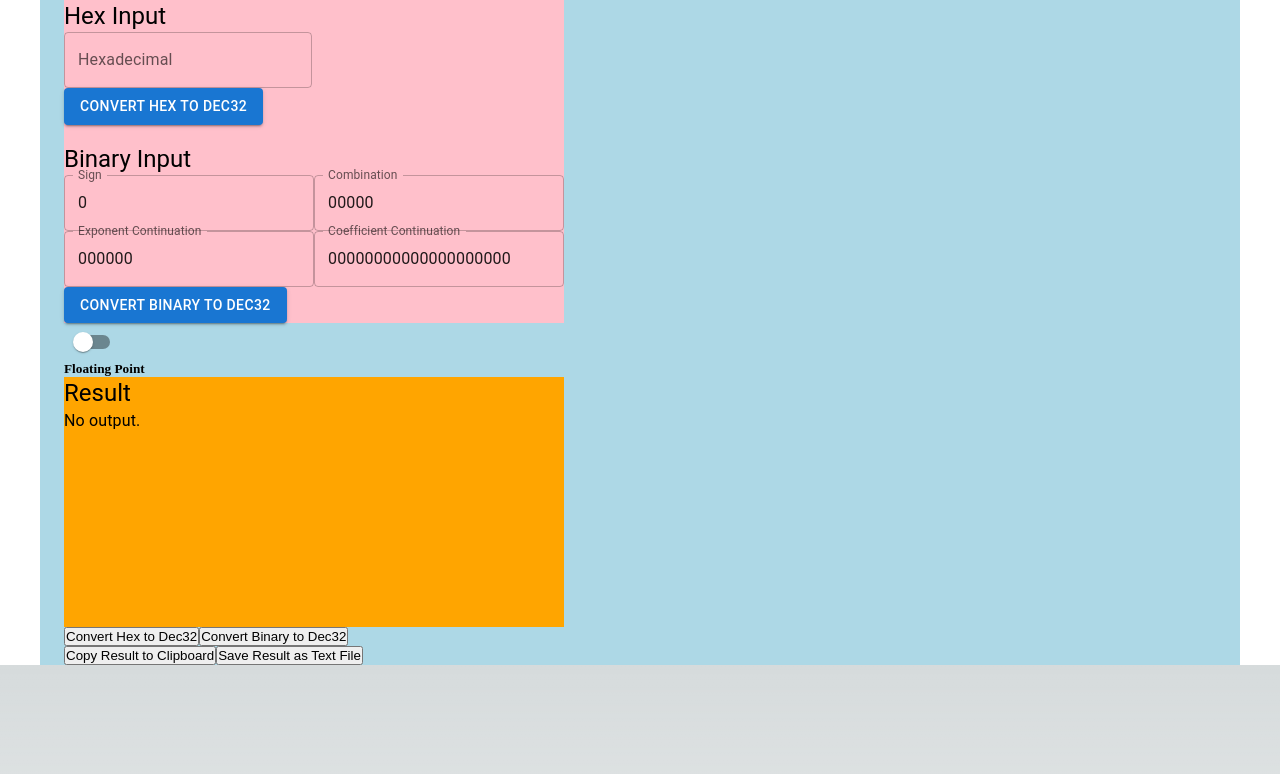
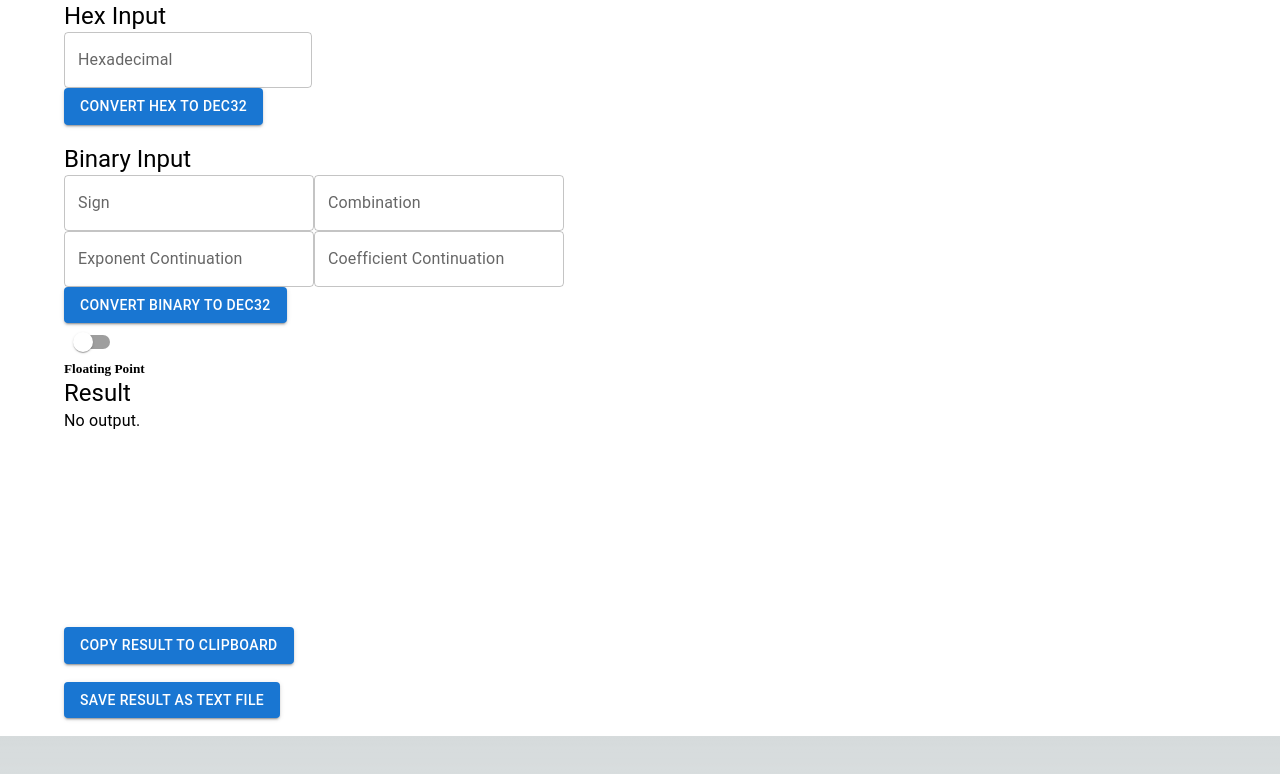
Before and after one commit to alankun5/IEEE-754-Decimal32-FP-Translator-Simulator, a Next.js app in the folder Decimal32FP-Sim/: page / in a window 1280 px wide. Shown: the top 774 px of the page. Built offline with nearby package versions, Linux system fonts and the light colour scheme.

Commit message:
fix: fixed point representation

```diff
--- a/Decimal32FP-Sim/app/page.jsx
+++ b/Decimal32FP-Sim/app/page.jsx
@@ -19,25 +19,15 @@ export default function TestPage() {
     const [value, setValue] = useState("");
 
     // For binary input
-    const [sign, setSign] = useState("0");
-    const [combination, setCombination] = useState("00000");
-    const [exponent, setExponent] = useState("000000");
-    const [coefficient, setCoefficient] = useState("00000000000000000000");
+    const [sign, setSign] = useState("");
+    const [combination, setCombination] = useState("");
+    const [exponent, setExponent] = useState("");
+    const [coefficient, setCoefficient] = useState("");
 
     // When Floating Point result is updated, update Fixed Point result as well.
     useEffect(() => {
-      /* Perform necessary Calculations */
-      // const convertedDec = convertHex(value);
-      // if (!Number.isNaN(convertedDec) && !(convertedDec === "Invalid input.") && !(convertedDec === "Infinity") && !(convertedDec === "-Infinity") && !(convertedDec === "NaN"))
-      //   setResultFixed((Number(convertedDec[0]) * (Math.pow(10, Number(convertedDec[1])))).toString());
-      // else if (convertedDec === "Invalid input." || convertedDec === "Infinity" || convertedDec === "-Infinity" || convertedDec === "NaN")
-      //   setResultFixed(convertedDec);
-      // else
-      //   setResultFixed("No output.")
-
-      //console.log("debug_result: ", result[0]);
       if (!Number.isNaN(result) && !(specialCases.includes(result)))
-        setResultFixed((Number(result[0]) * (Math.pow(10, Number(result[1])))).toString());
+        setResultFixed(toFixedPoint(result));
       else if (specialCases.includes(result) || result === "Invalid input.")
         setResultFixed(result);
       else
@@ -53,14 +43,6 @@ export default function TestPage() {
 
     const handleTogglePoint = (prevPoint) => {
       togglePoint(prevPoint => !prevPoint);
-      // const convertedDec = convertHex(value);
-
-      // if (!point && !(convertedDec instanceof String))
-      //   setResult((Number(convertedDec[0]) * (Math.pow(10, Number(convertedDec[1])))).toString());
-      // else if (convertedDec === "Invalid input." || convertedDec === "Infinity" || convertedDec === "-Infinity" || convertedDec === "NaN")
-      //   setResult(convertedDec);
-      // else
-      //   setResult(convertedDec[0] + " x 10^" + convertedDec[1]);
     };
 
     const handleHexClick = () => {
@@ -73,12 +55,8 @@ export default function TestPage() {
       }
       else
       {
-        // if (point)
-        //   setResult((Number(convertedDec[0]) * (Math.pow(10, Number(convertedDec[1])))).toString());
-        // else
-        //   setResult(convertedDec[0] + " x 10^" + convertedDec[1]);
         setResult(convertedDec[0] + " x 10^" + convertedDec[1]);
-        setResultFixed((Number(convertedDec[0]) * (Math.pow(10, Number(convertedDec[1])))).toString());
+        setResultFixed(toFixedPoint(convertedDec));
       }
     };
 
@@ -100,7 +78,7 @@ export default function TestPage() {
       else
       {
         setResult(convertedDec[0] + " x 10^" + convertedDec[1]);
-        setResultFixed((Number(convertedDec[0]) * (Math.pow(10, Number(convertedDec[1])))).toString());
+        setResultFixed(toFixedPoint(convertedDec));
       }
     };
 
@@ -146,19 +124,16 @@ export default function TestPage() {
       <Box sx={{backgroundColor: 'white', color: 'black'}}>
         <Container
           sx={{
-            backgroundColor: 'lightblue',
           }}
         >
           {/* Container for inputs */}
           <div
             style={{
-              backgroundColor: 'pink',
               width: 500,
             }}
           >
             <Grid container
               sx={{
-                bgcolor: 'pink',
               }}
             >
               <Grid item xs={12}>
@@ -189,7 +164,7 @@ export default function TestPage() {
               <Grid item xs={6}>
                 <TextField
                   label='Sign'
-                  defaultValue={'0'}
+                  defaultValue={''}
                   inputProps = {{ pattern: "[01]", maxLength: 1 }}
                   onChange={e => setSign(e.target.value)}
                   fullWidth
@@ -198,7 +173,7 @@ export default function TestPage() {
               <Grid item xs={6}>
                 <TextField
                   label='Combination'
-                  defaultValue={'00000'}
+                  defaultValue={''}
                   inputProps = {{ pattern: "[01]*", maxLength: 5 }}
                   onChange={e => setCombination(e.target.value)}
                   fullWidth
@@ -207,7 +182,7 @@ export default function TestPage() {
               <Grid item xs={6}>
                 <TextField
                   label='Exponent Continuation'
-                  defaultValue={'000000'}
+                  defaultValue={''}
                   inputProps = {{ pattern: "[01]*", maxLength: 6 }}
                   onChange={e => setExponent(e.target.value)}
                   fullWidth
@@ -216,7 +191,7 @@ export default function TestPage() {
               <Grid item xs={6}>
                 <TextField
                   label='Coefficient Continuation'
-                  defaultValue={'00000000000000000000'}
+                  defaultValue={''}
                   inputProps = {{ pattern: "[01]*", maxLength: 20 }}
                   onChange={e => setCoefficient(e.target.value)}
                   fullWidth
@@ -245,7 +220,6 @@ export default function TestPage() {
           {/* Container for results */}
           <div
             style={{
-              backgroundColor: 'orange',
               display: 'inline-block',
               width: 500,
               height: 250,
@@ -261,19 +235,61 @@ export default function TestPage() {
               : <Typography>No output.</Typography>
             }
           </div>
-
+          <br/>
+          <Grid item xs={12}>
+            <Button onClick={handleCopyClick} variant='contained'>Copy Result to Clipboard</Button>
+          </Grid>
           <br></br>
-
-          <button onClick={handleHexClick}>Convert Hex to Dec32</button>
-          <button onClick={handleBinaryClick}>Convert Binary to Dec32</button>
-
+          <Grid item xs={12}>
+            <Button onClick={handleSaveClick} variant='contained'>Save Result as Text File</Button>
+          </Grid>
           <br></br>
-
-          <button onClick={handleCopyClick}>Copy Result to Clipboard</button>
-          <button onClick={handleSaveClick}>Save Result as Text File</button>
         </Container>
       </Box>
     );
+}
+
+// Returns a string as the number where the decimal is moved to the right by the exponent
+function toFixedPoint(value) { // value is an array [number with no decimal point, exponent]
+  let decimal = value[0];
+  let exponent = value[1];
+  // move to the left if exponent is negative
+  if (exponent < 0) {
+    // if initial number is negative, remove the negative then add back later
+    let negative = false;
+    if (decimal[0] === "-") {
+      negative = true;
+      decimal = decimal.substring(1);
+    }
+    let decimalLength = decimal.length;
+
+    // add 0s to the left of the decimal (exponent length - initial number length) times
+    if (Math.abs(exponent) >= decimalLength) {
+      for (let i = 0; i < Math.abs(exponent) - decimalLength; i++) {
+        decimal = "0" + decimal;
+      }
+      decimal = "0." + decimal;
+    }
+
+    if (Math.abs(exponent) < decimalLength) {
+      // put a decimal point on the decimal.length - Math.abs(exponent) position of the initial number
+      decimal = decimal.substring(0, decimalLength - Math.abs(exponent)) + "." + decimal.substring(decimal.length - Math.abs(exponent));
+    }
+
+
+    // add back negative sign
+    if (negative)
+      decimal = "-" + decimal;
+  }
+
+  // move to the right if exponent is positive
+  if (exponent > 0) {
+    for (let i = 0; i < exponent; i++) {
+      decimal = decimal + "0";
+    }
+  }
+
+  return decimal;
 }
 
 function isValidHex(input) {
@@ -464,5 +480,5 @@ function convertBinaryToDecimal32(binary) { // returns final IEEE-754 Decimal-32
 
   console.log('decimal: ' + decimal);
 
-  return [decimal.toString().padStart(7, '0'), decimalExponent];
+  return [decimal.toString(), decimalExponent];
 }
```
